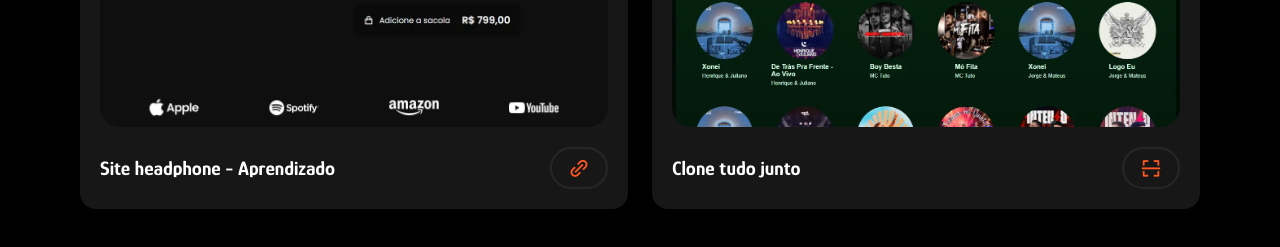
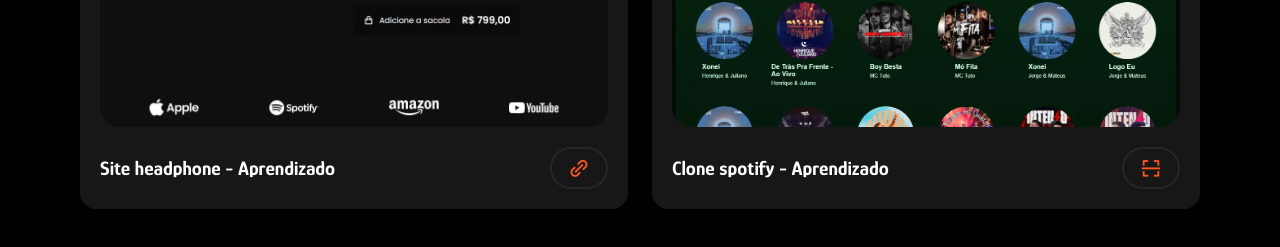
Before and after one commit to JeanCarlo10/portfolio, a plain HTML site: page index.html in a window 1280 px wide. Shown: the part 2217-2464 px from the top of the page. Drawn offline with nearby package versions, Linux system fonts and the light colour scheme.

Commit message:
Update index.html
Alteração title do portfolio.

```diff
--- a/index.html
+++ b/index.html
@@ -188,7 +188,7 @@
 
                     <div class="portfolio__data">
                         <a>
-                            <h2 class="portfolio__title">Clone tudo junto</h2>
+                            <h2 class="portfolio__title">Clone spotify - Aprendizado</h2>
                         </a>
 
                         <a class="portfolio__link" title="Passe o mouse sobre a imagem">
```
